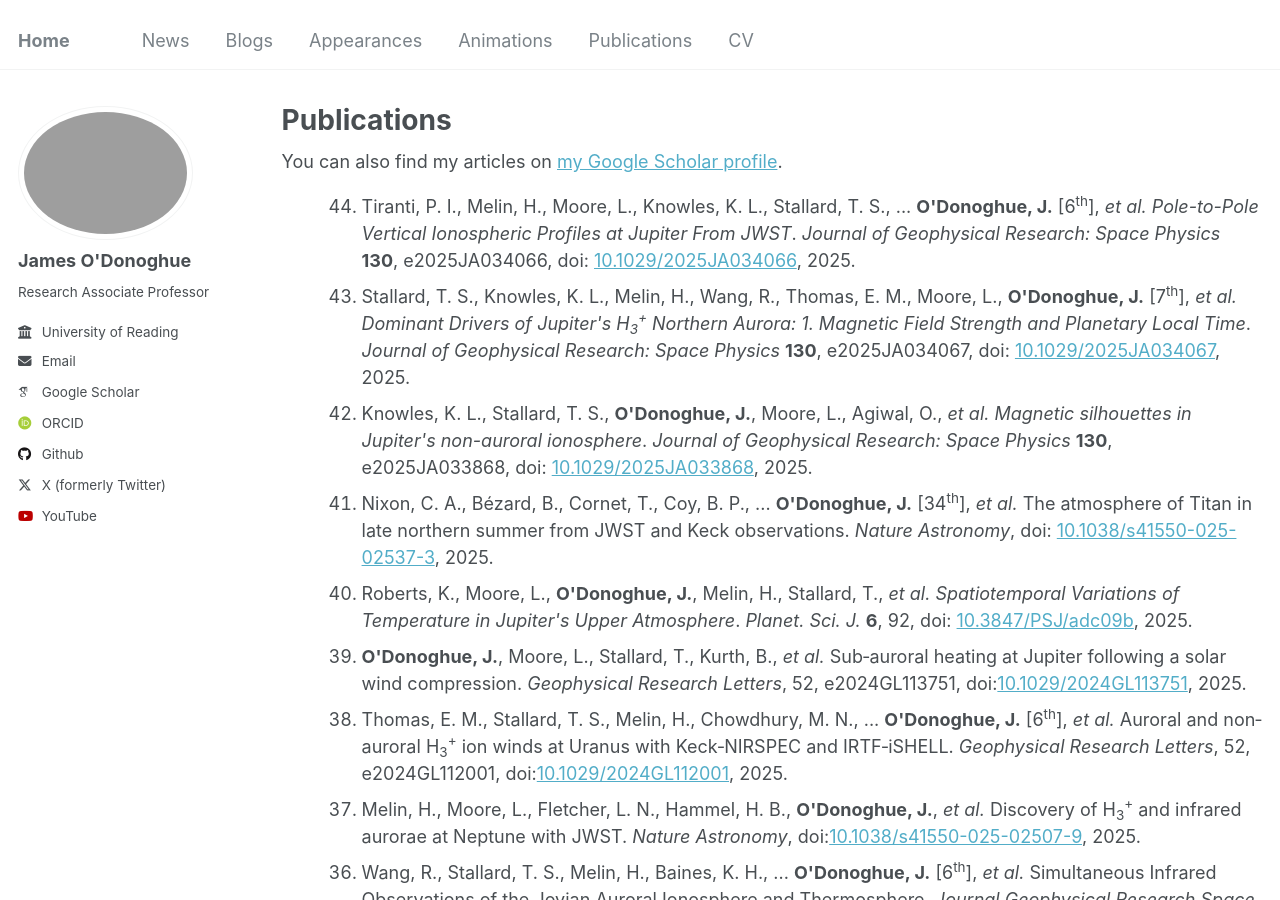
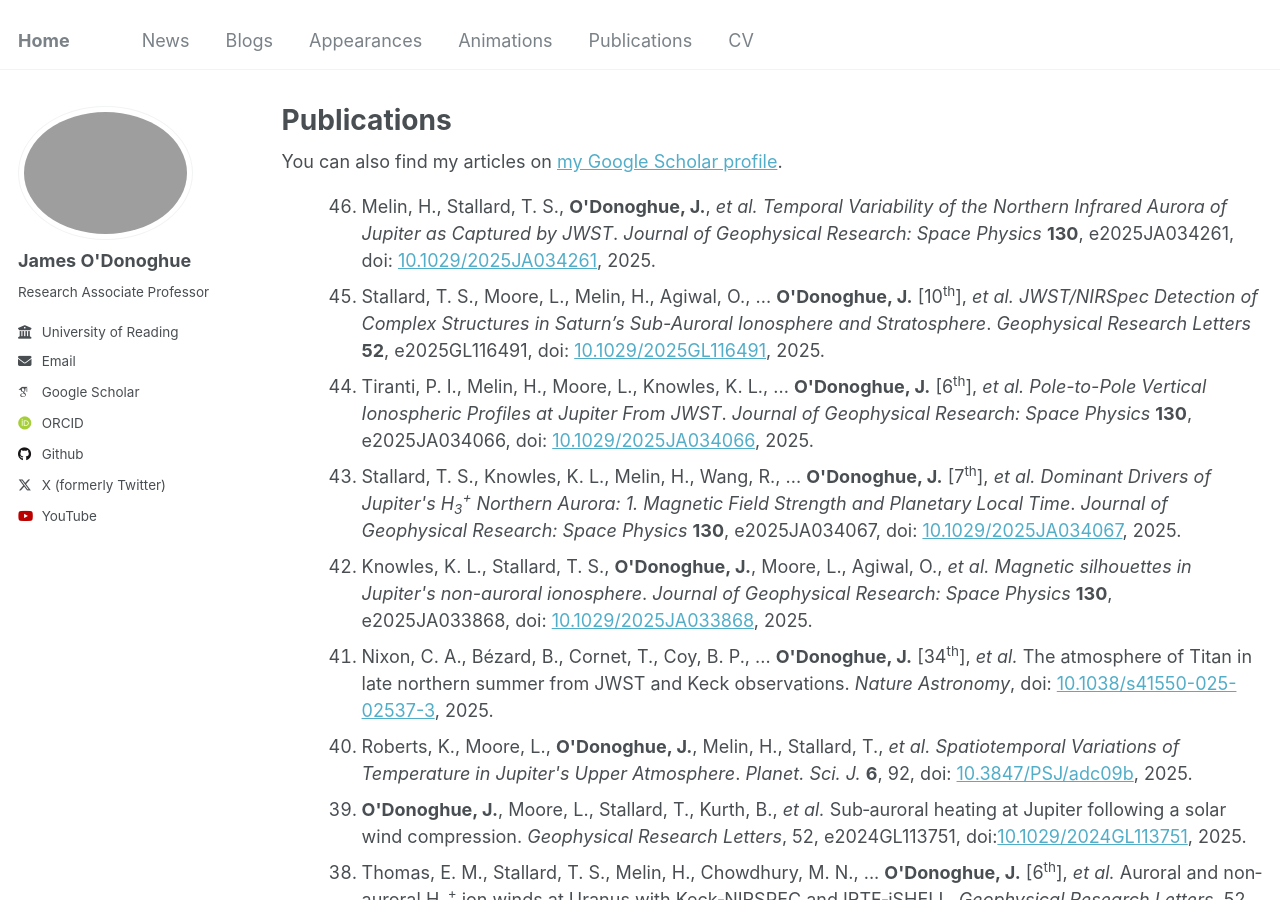
Before and after one commit to odonoghuespace/odonoghuespace.github.io, a Jekyll site: the page built from _pages/publications.html, in a window 1280 px wide and 900 px high. Built offline with Jekyll 4.4.1, drawn with Linux system fonts in a browser that asks for light colours; some web fonts are replaced.

Commit message:
Update publications.html

```diff
--- a/_pages/publications.html
+++ b/_pages/publications.html
@@ -16,9 +16,13 @@ author_profile: true
 <ol reversed>
   <ol reversed>
 
-  <li>Tiranti, P. I., Melin, H., Moore, L., Knowles, K. L., Stallard, T. S., ... <strong>O'Donoghue, J.</strong> [6<sup>th</sup>], <em>et al.</em> <em>Pole-to-Pole Vertical Ionospheric Profiles at Jupiter From JWST</em>. <em>Journal of Geophysical Research: Space Physics</em> <strong>130</strong>, e2025JA034066, doi: <a href="https://doi.org/10.1029/2025JA034066">10.1029/2025JA034066</a>, 2025.</li>
+  <li>Melin, H., Stallard, T. S., <strong>O'Donoghue, J.</strong>, <em>et al.</em> <em>Temporal Variability of the Northern Infrared Aurora of Jupiter as Captured by JWST</em>. <em>Journal of Geophysical Research: Space Physics</em> <strong>130</strong>, e2025JA034261, doi: <a href="https://doi.org/10.1029/2025JA034261">10.1029/2025JA034261</a>, 2025.</li>
 
-  <li>Stallard, T. S., Knowles, K. L., Melin, H., Wang, R., Thomas, E. M., Moore, L., <strong>O'Donoghue, J.</strong> [7<sup>th</sup>], <em>et al.</em> <em>Dominant Drivers of Jupiter's H<sub>3</sub><sup>+</sup> Northern Aurora: 1. Magnetic Field Strength and Planetary Local Time</em>. <em>Journal of Geophysical Research: Space Physics</em> <strong>130</strong>, e2025JA034067, doi: <a href="https://doi.org/10.1029/2025JA034067">10.1029/2025JA034067</a>, 2025.</li>
+  <li>Stallard, T. S., Moore, L., Melin, H., Agiwal, O., ... <strong>O'Donoghue, J.</strong> [10<sup>th</sup>], <em>et al.</em> <em>JWST/NIRSpec Detection of Complex Structures in Saturn’s Sub-Auroral Ionosphere and Stratosphere</em>. <em>Geophysical Research Letters</em> <strong>52</strong>, e2025GL116491, doi: <a href="https://doi.org/10.1029/2025GL116491">10.1029/2025GL116491</a>, 2025.</li>
+
+  <li>Tiranti, P. I., Melin, H., Moore, L., Knowles, K. L., ... <strong>O'Donoghue, J.</strong> [6<sup>th</sup>], <em>et al.</em> <em>Pole-to-Pole Vertical Ionospheric Profiles at Jupiter From JWST</em>. <em>Journal of Geophysical Research: Space Physics</em> <strong>130</strong>, e2025JA034066, doi: <a href="https://doi.org/10.1029/2025JA034066">10.1029/2025JA034066</a>, 2025.</li>
+
+  <li>Stallard, T. S., Knowles, K. L., Melin, H., Wang, R., ... <strong>O'Donoghue, J.</strong> [7<sup>th</sup>], <em>et al.</em> <em>Dominant Drivers of Jupiter's H<sub>3</sub><sup>+</sup> Northern Aurora: 1. Magnetic Field Strength and Planetary Local Time</em>. <em>Journal of Geophysical Research: Space Physics</em> <strong>130</strong>, e2025JA034067, doi: <a href="https://doi.org/10.1029/2025JA034067">10.1029/2025JA034067</a>, 2025.</li>
 
   <li>Knowles, K. L., Stallard, T. S., <strong>O'Donoghue, J.</strong>, Moore, L., Agiwal, O., <em>et al.</em> <em>Magnetic silhouettes in Jupiter's non-auroral ionosphere</em>. <em>Journal of Geophysical Research: Space Physics</em> <strong>130</strong>, e2025JA033868, doi: <a href="https://doi.org/10.1029/2025JA033868">10.1029/2025JA033868</a>, 2025.</li>
 
```
